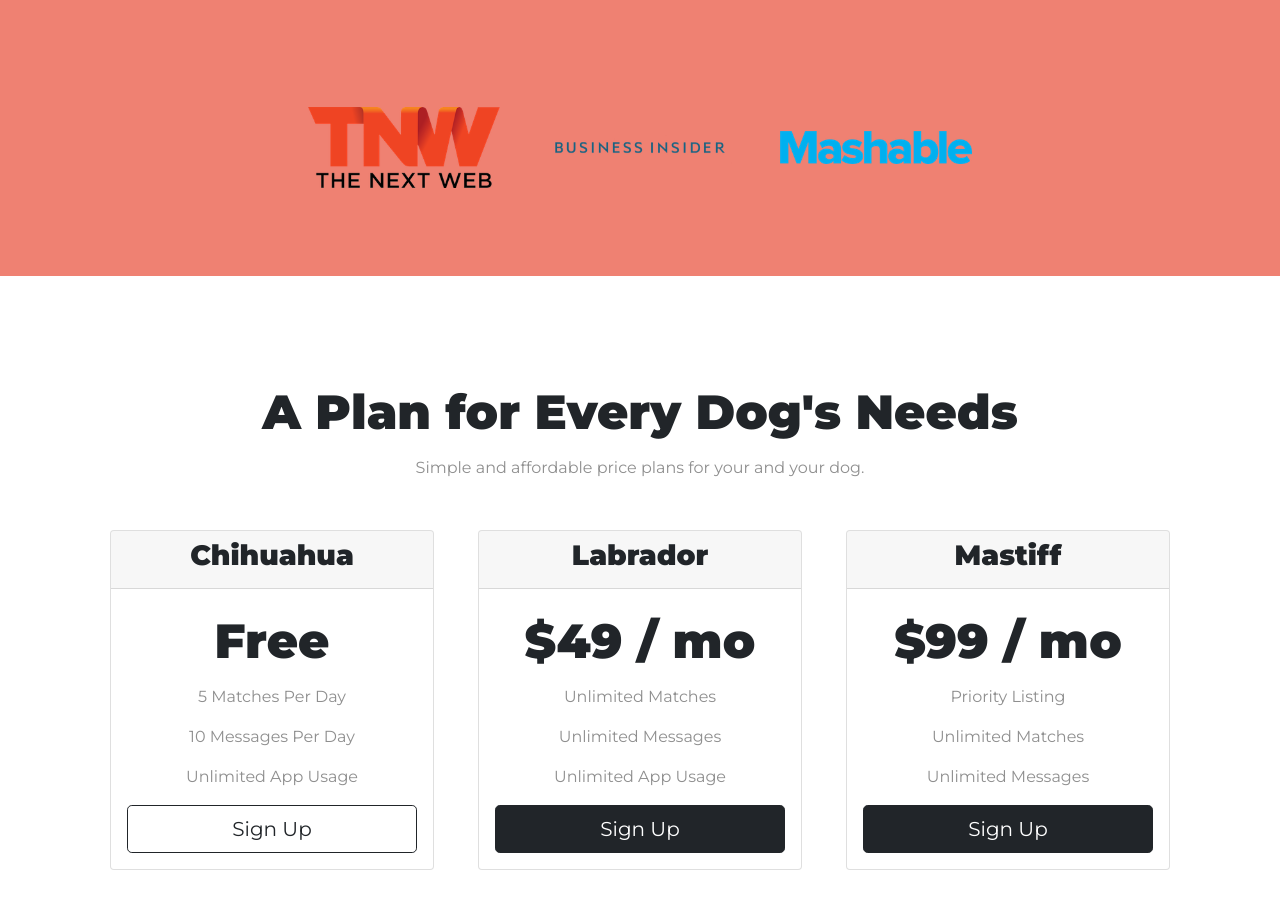
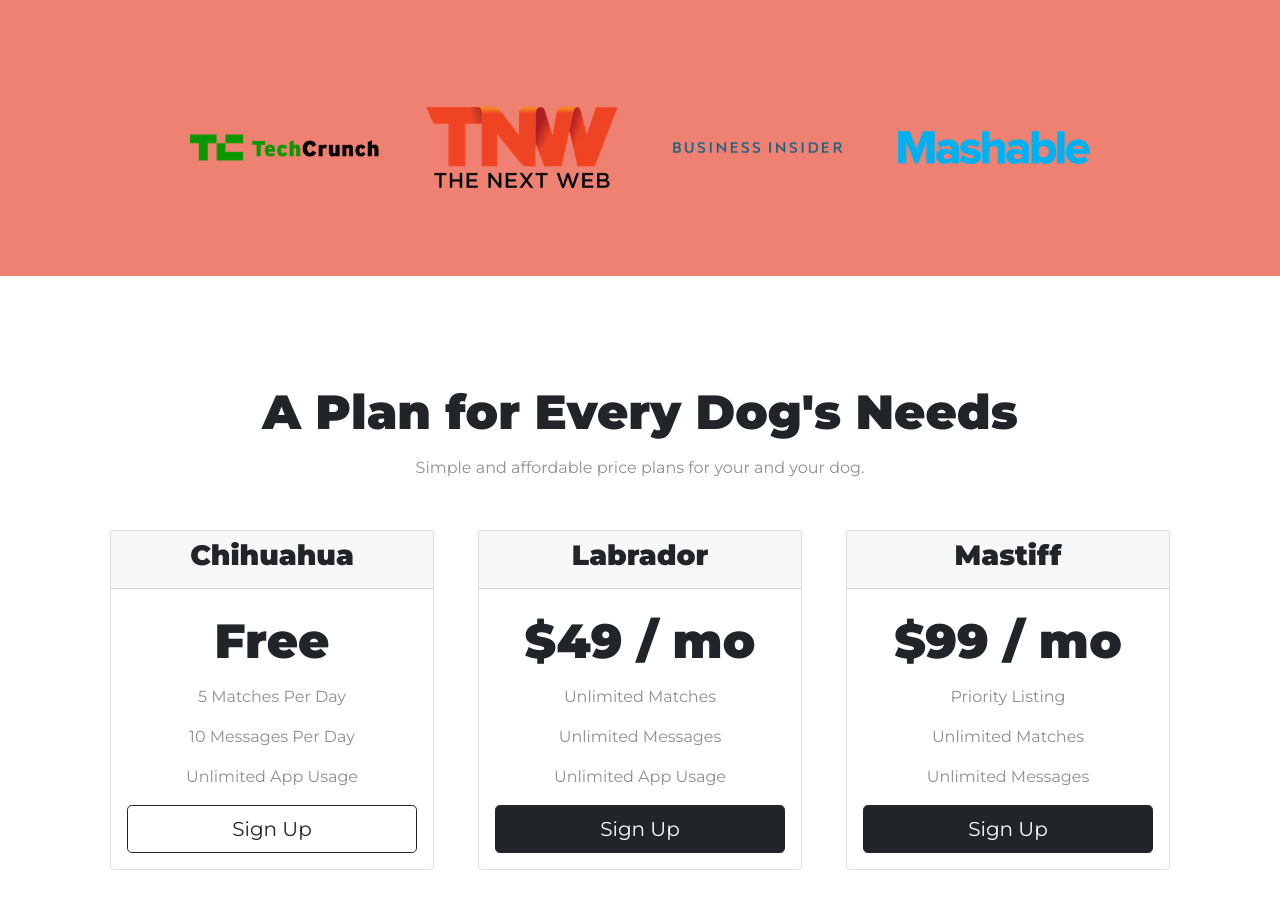
Before and after one commit to DogShittington/TinDog, a plain HTML site: page index.html in a window 1280 px wide. Shown: the part 1620-2529 px from the top of the page. Drawn offline with nearby package versions, Linux system fonts and the light colour scheme.

Commit message:
Update index.html

```diff
--- a/index.html
+++ b/index.html
@@ -131,6 +131,7 @@
   <!-- Press -->
 
   <section class="colored-section" id="press">
+    <img class="press-logo" src="images/techcrunch.png" alt="tc-logo">
     <img class="press-logo" src="images/tnw.png" alt="tnw-logo">
     <img class="press-logo" src="images/bizinsider.png" alt="biz-insider-logo">
     <img class="press-logo" src="images/mashable.png" alt="mashable-logo">
```
